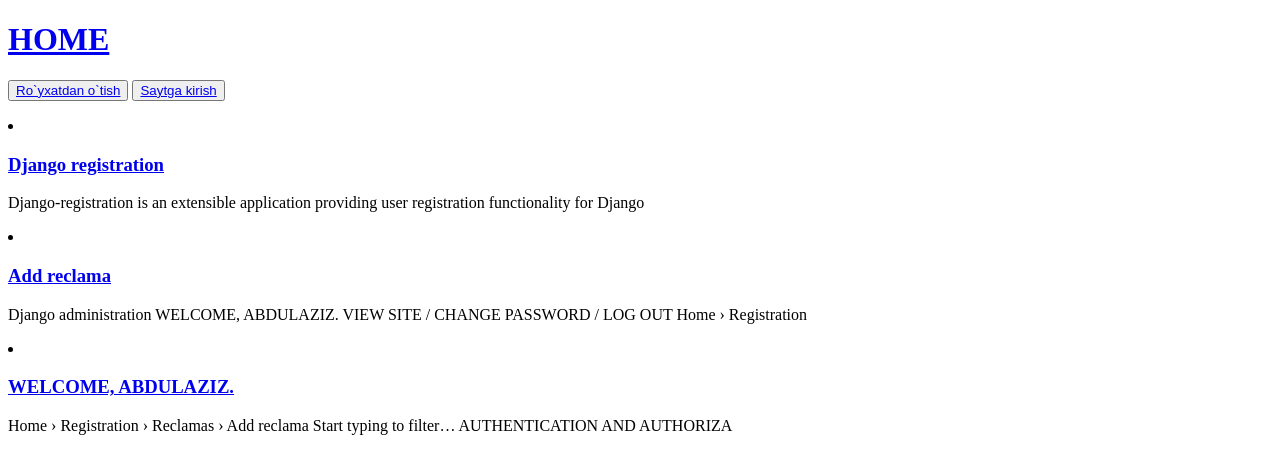
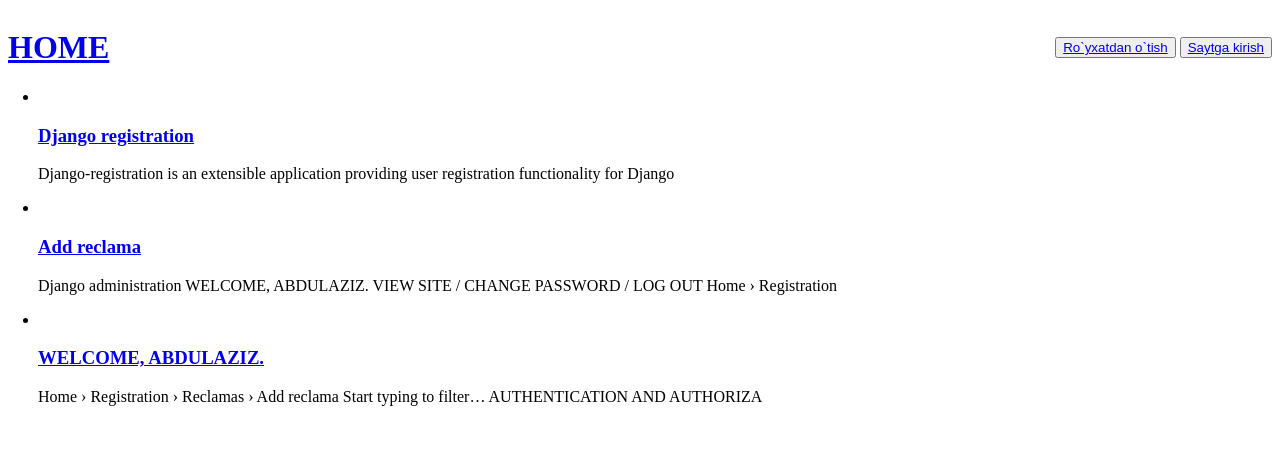
Before and after one commit to abdulazizkomilov/darslar-markaz, a Django app: page / in a window 1280 px wide. Shown: the top 474 px of the page. Run offline with Django 4.2, Linux system fonts and the light colour scheme; data comes from the database, SQL or seed files in the repository; some libraries are stand-ins or nearby versions.

Commit message:
adds to navbar

```diff
--- a/6_dars_dj/templates/base.html
+++ b/6_dars_dj/templates/base.html
@@ -4,17 +4,32 @@
     <meta charset="UTF-8">
     <title>{% block title %}{% endblock %}</title>
 </head>
+<style>
+    header{
+        display: flex;
+        justify-content: space-between;
+        align-items: center;
+    }
+
+    li{
+        margin-left: 15px;
+    }
+
+    #tg{
+        margin-left: 15px;
+        margin-bottom: 10px;
+    }
+
+</style>
 <body>
 <header>
     <h1>
         <a href="{% url 'home' %}">HOME</a>
     </h1>
-</header>
-
     {% if user.is_authenticated %}
-    <p>Xush kelibsiz {{ user.username.title }}!</p>
+        <h1>Xush kelibsiz {{ user.username.title }}!</h1>
         <p>
-        <a href="{% url 'logout' %}">Chiqish</a>
+            <button type="submit"><a href="{% url 'logout' %}">Chiqish</a></button>
         </p>
 
     {% else %}
@@ -23,6 +38,7 @@
             <button type="submit"><a href="{% url 'login' %}">Saytga kirish</a></button>
         </p>
     {% endif %}
+</header>
 
 {% block content %}
 {% endblock content %}
--- a/6_dars_dj/templates/home.html
+++ b/6_dars_dj/templates/home.html
@@ -7,13 +7,9 @@
 
     {% for post in object_list %}
         <li>
-            <div class="card">
-                <div class="card-header">
-                    <span class="font-weight-bold"><a href="{% url 'post_detail' post.pk %}"><h3>{{ post.title }}</h3></a></span>
-                </div>
-                <div class="card-body">
-                    <p>{{ post.body | slice:":101" }}</p>
-                </div>
+            <div class="card" id="tg">
+                <span class="font-weight-bold"><a href="{% url 'post_detail' post.pk %}"><h3>{{ post.title }}</h3></a></span>
+                <p>{{ post.body | slice:":101" }}</p>
             </div>
         </li>
     {% endfor %}
```
Lines whose indentation alone changed are shown as unchanged.
